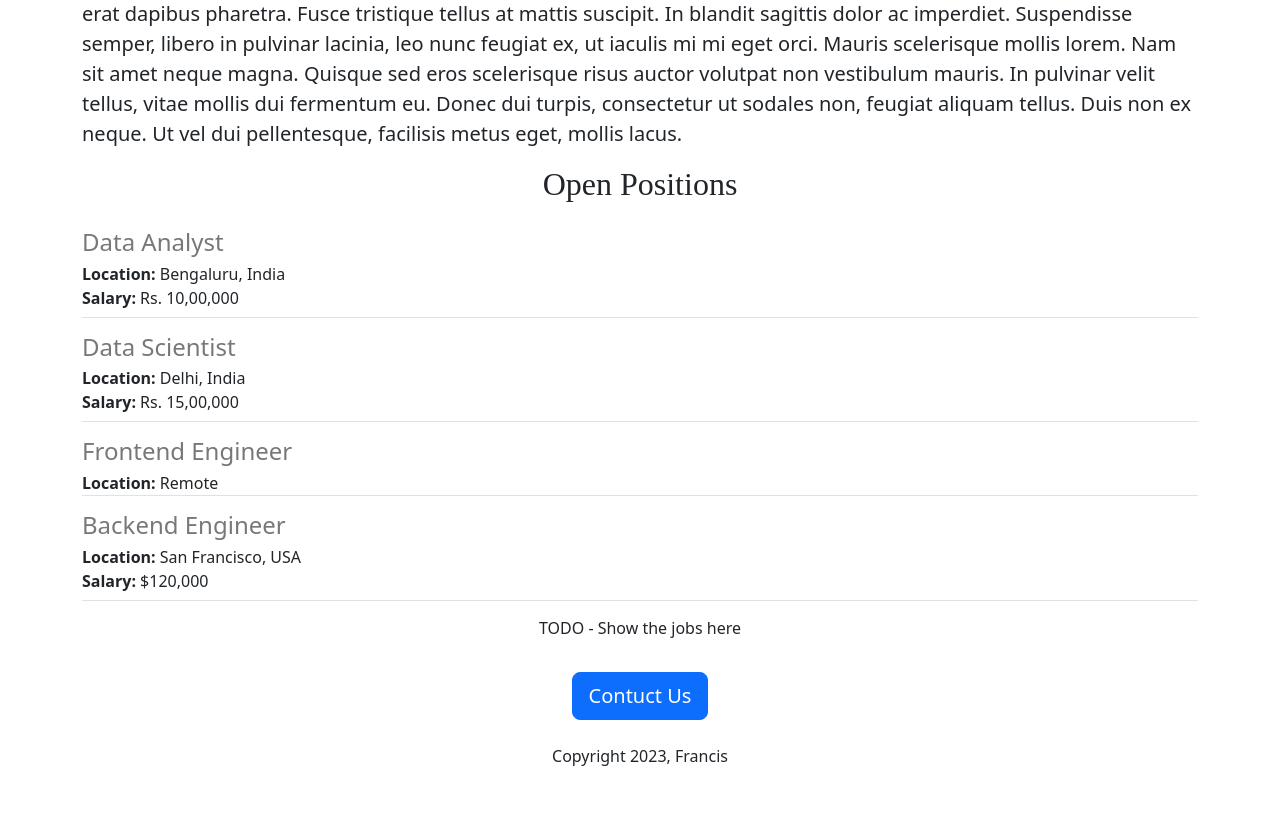
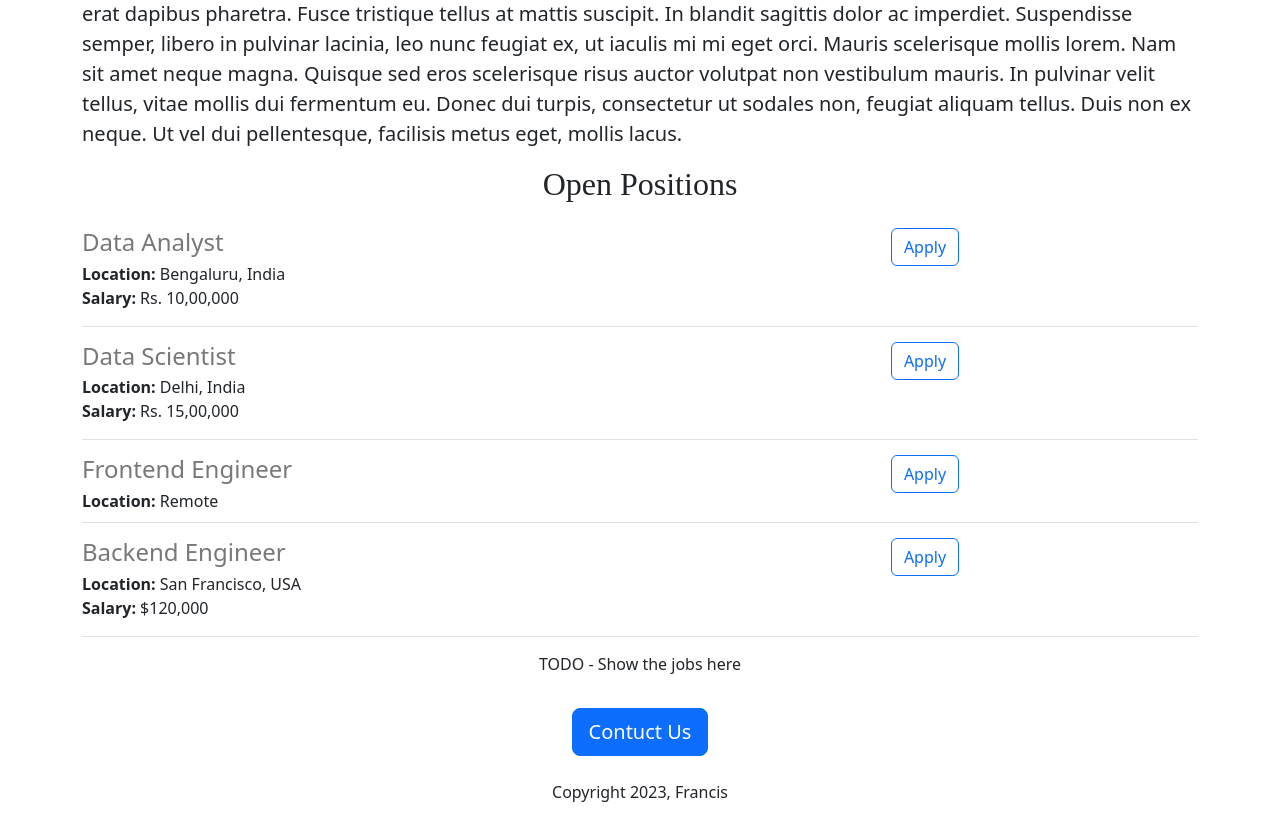
Before and after one commit to FLambon/francis-careers-website, a Flask app: page / in a window 1280 px wide. Shown: the part 693-1513 px from the top of the page. Before the commit the page ends 1459 px from the top, so only its background shows below. Run offline with Flask 3, Linux system fonts and the light colour scheme.

Commit message:
made some changes

```diff
--- a/templates/jobitem.html
+++ b/templates/jobitem.html
@@ -1,5 +1,8 @@
-<div class="border-bottom" style="margin-bottom: 15px;">
+<div class="border-bottom" style="margin-bottom: 15px; padding-bottom:9px; ">
 
+  <div class="row">
+
+    <div class="col" col-9>
         <h4 style="color: rgb(120, 120, 120); margin-bottom:5px;" > {{job["title"]}} </h4>
 
                   <div> <b> Location:</b> {{job['location']}}</div>
@@ -8,5 +11,12 @@
                       <div style="margin-bottom: 7px;"> <b>Salary:</b> {{job['salary']}}</div>
                   {% endif %}
 
+  </div>
+
+  <div class="col" col-3 style='align-items:center; text-align:center;'  >
+    <button type="button" class="btn btn-outline-primary">Apply</button>
+  </div>
+
+  </div>
 
 </div>
```
